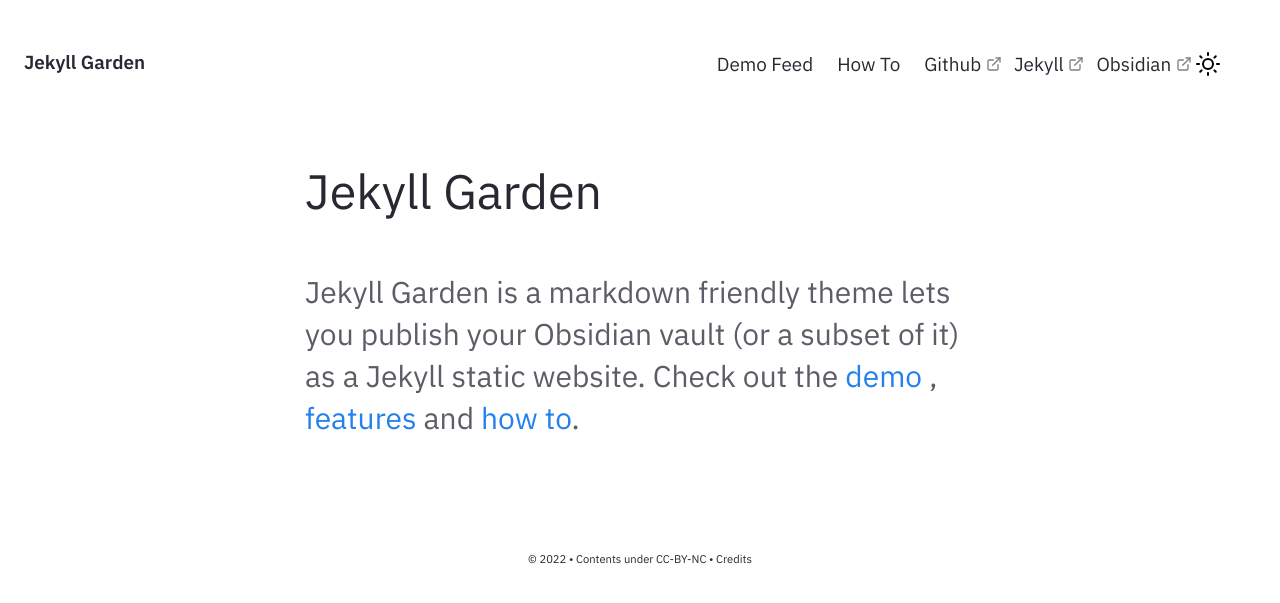
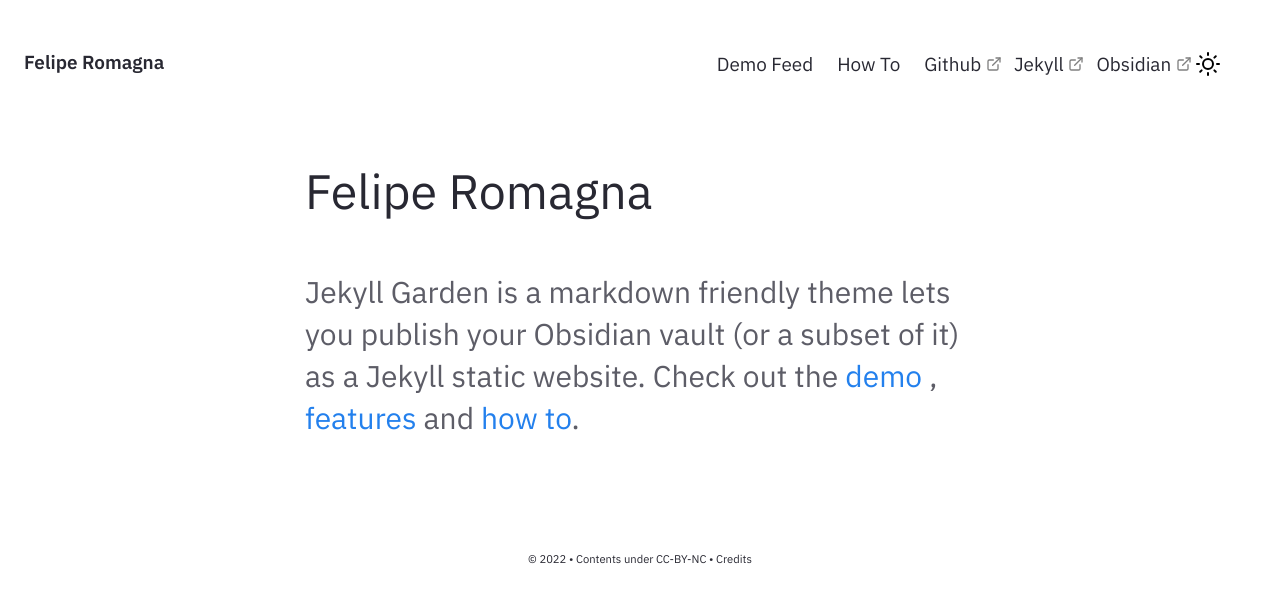
Before and after one commit to feliperomagna/felipesite.github.io, a Jekyll site: the page built from pages/index.md, in a window 1280 px wide. Shown: the top 603 px of the page. Built offline with Jekyll 4.4.1, drawn with Linux system fonts in a browser that asks for light colours.

Commit message:
Update _config.yml

```diff
--- a/_config.yml
+++ b/_config.yml
@@ -19,7 +19,7 @@
 # in the templates via {{ site.myvariable }}.
 
 # URL is the base hostname with protocol for your site, eg http://example.com
-url: "" # the base hostname & protocol for your site, e.g. http://example.com
+url: "http://felipesite.github.io" # the base hostname & protocol for your site, e.g. http://example.com
 
 # If you want to install this jekyll in a subpath (eg /digitalgarden) set it here.
 # Else keep it Empty (DON'T PUT /; Keep it empty)
@@ -27,8 +27,8 @@ baseurl: ""
 
 # Website Header, Description, Footer year and text.
 # If you are deleting this, make sure you remove it from HTML files too
-heading: Jekyll Garden # Change this
-content: Obsidian ready Jekyll Theme
+heading: Felipe Romagna # Change this
+content:
 copyright:
   year: © 2022
   msg: Contents under CC-BY-NC
```
